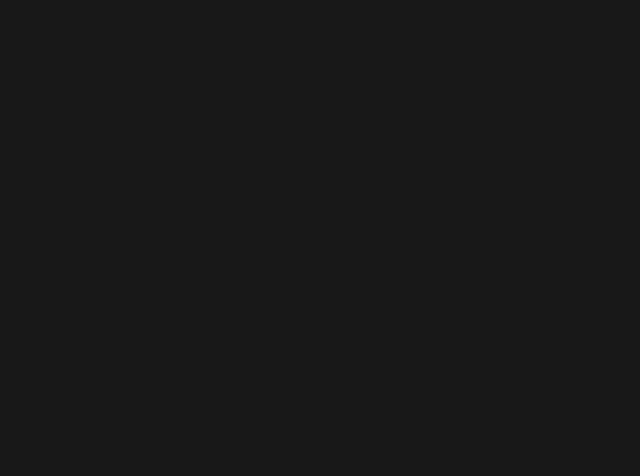
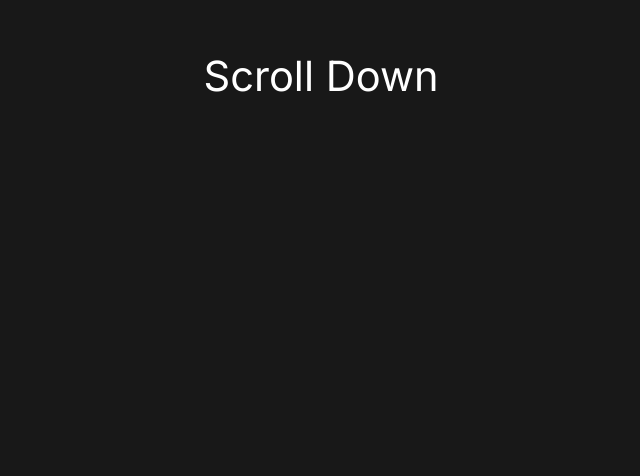
Before and after one commit to ZainAliSiddiqui/Text-Opacity-Scrool-Component, a Next.js app: page / in a window 1280 px wide. Shown: the part 324-800 px from the top of the page, without its empty margins (319-959 px from the left). Built offline with nearby package versions, Linux system fonts and the light colour scheme.

Commit message:
Added Scroll Down text on front page

```diff
--- a/components/Home.tsx
+++ b/components/Home.tsx
@@ -6,7 +6,9 @@ import { paragraph } from "@constants";
 export default function Home() {
 	return (
 		<>
-			<div className="h-screen" />
+			<div className="h-screen w-full flex items-center justify-center">
+				<h1 className="text-[50rem] text-white">Scroll Down</h1>
+			</div>
 			<Paragraph paragraph={paragraph} />
 			<div className="h-screen" />
 			<Word paragraph={paragraph} />
```
